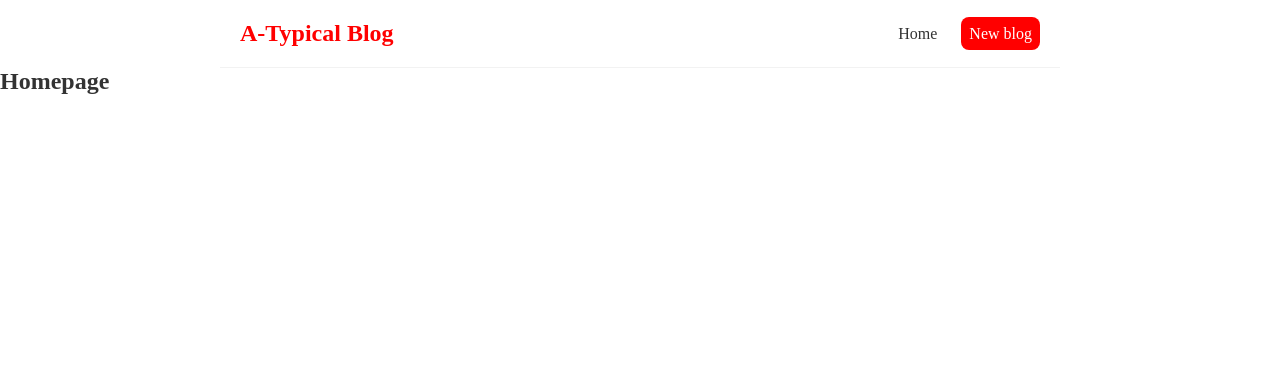
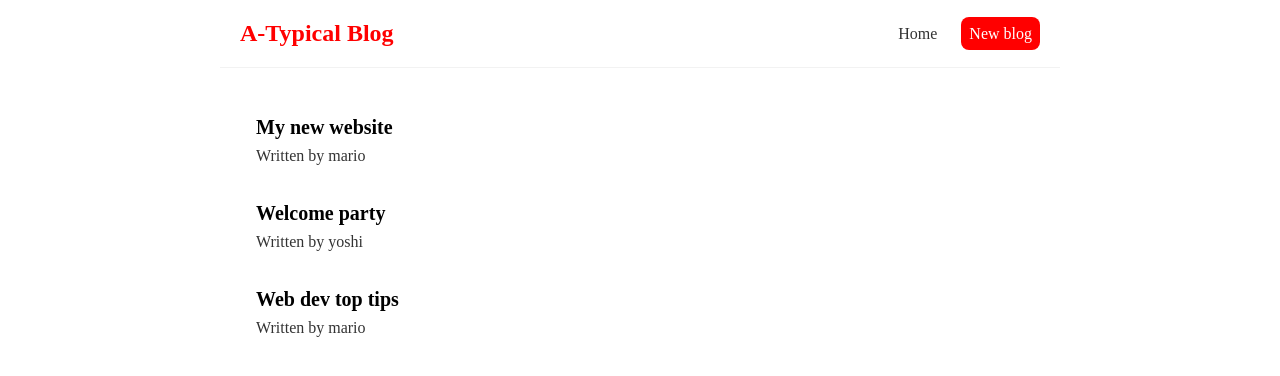
Before and after one commit to MrvnLucky/a-typical-blog, a React (Create React App) app: page / in a window 1280 px wide. Shown: the top 376 px of the page. Built offline with nearby package versions, Linux system fonts and the light colour scheme.

Commit message:
Added home page and css

```diff
--- a/src/Home.js
+++ b/src/Home.js
@@ -1,9 +1,21 @@
-import React from 'react'
+import React, { useState } from 'react'
 
 export default function Home() {
+  const [blogs, setBlogs] = useState([
+    { title: "My new website", body: "lorem ipsum ...", author: "mario", id: 1 },
+    { title: "Welcome party", body: "lorem ipsum ...", author: "yoshi", id: 2 },
+    { title: 'Web dev top tips', body: 'lorem ipsum ...', author: 'mario', id: 3 }
+  ])
+
+
   return (
     <div className='home'>
-      <h2>Homepage</h2>
+      {blogs.map((blog) => (
+        <div className="blog-preview" key={blog.id}>
+          <h2>{blog.title}</h2>
+          <p>Written by {blog.author}</p>
+        </div>
+      ))}
     </div>
   )
 }
--- a/src/index.css
+++ b/src/index.css
@@ -41,3 +41,26 @@
   color: white;
   background-color: darkred;
 }
+
+.content {
+  max-width: 800px;
+  margin: 40px auto;
+  padding: 20 px;
+}
+
+.blog-preview {
+  padding: 8px 16px;
+  margin: 20px 0;
+  border-bottom: 1px solid white;
+}
+
+.blog-preview:hover {
+  box-shadow: 1px 3px 5px rgba(0, 0, 0, 0.1);
+  border-radius: 16px;
+}
+
+.blog-preview h2 {
+  font-size: 20px;
+  color: black;
+  margin-bottom: 8px;
+}
```
